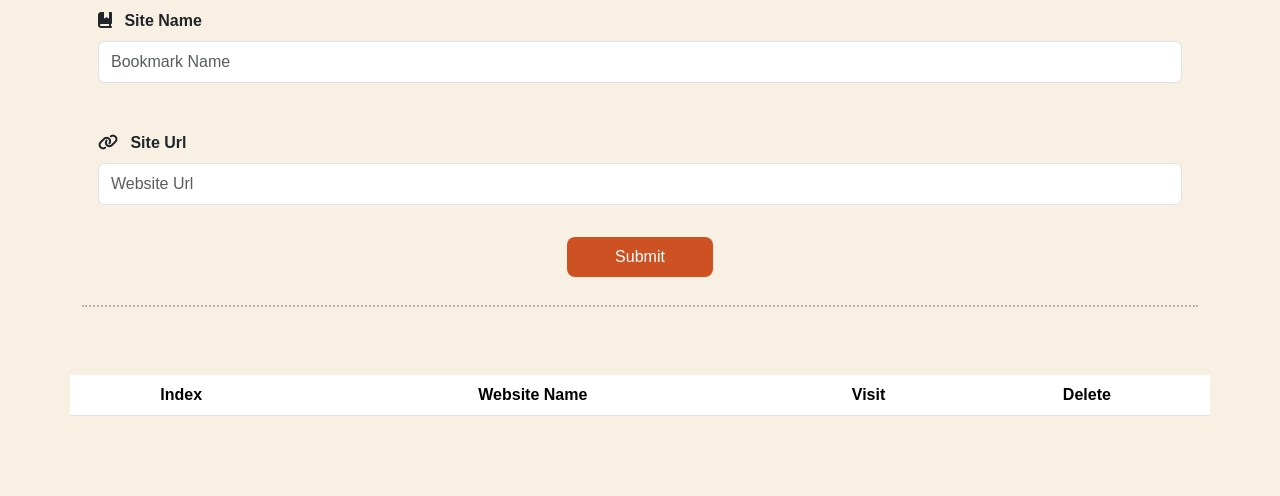
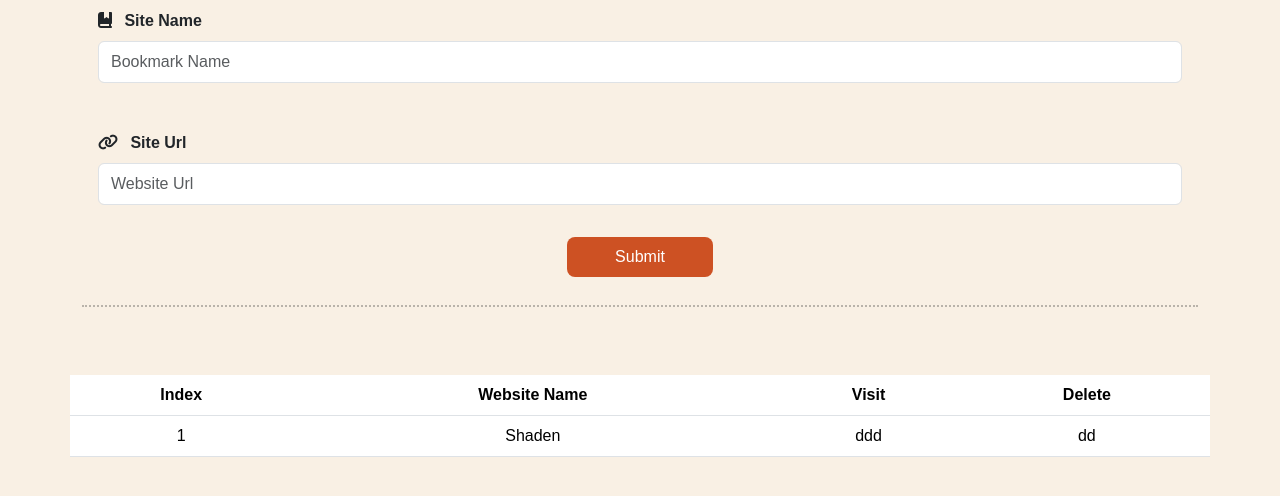
Before and after one commit to ShadenKhaled85/Frontend-Journey, a plain HTML site: page JavaScript Assignments/Assignment 3 - Bookmark/index.html in a window 1280 px wide. Shown: the part 288-784 px from the top of the page. Drawn offline with Linux system fonts and the light colour scheme; a web font is replaced by a local one.

Commit message:
Starting in table structure

```diff
--- a/JavaScript Assignments/Assignment 3 - Bookmark/index.html
+++ b/JavaScript Assignments/Assignment 3 - Bookmark/index.html
@@ -44,13 +44,20 @@
 
         <table class="table mt-1 text-center bg-light container">
             <thead>
-                <th>Index</th>
-                <th>Website Name</th>
-                <th>Visit</th>
-                <th>Delete</th>
+                <tr>
+                    <th>Index</th>
+                    <th>Website Name</th>
+                    <th>Visit</th>
+                    <th>Delete</th>
+                </tr>
             </thead>
             <tbody id="tableContent">
-
+                <tr>
+                    <td>1</td>
+                    <td>Shaden</td>
+                    <td>ddd</td>
+                    <td>dd</td>
+                </tr>
             </tbody>
         </table>
     </main>
```
